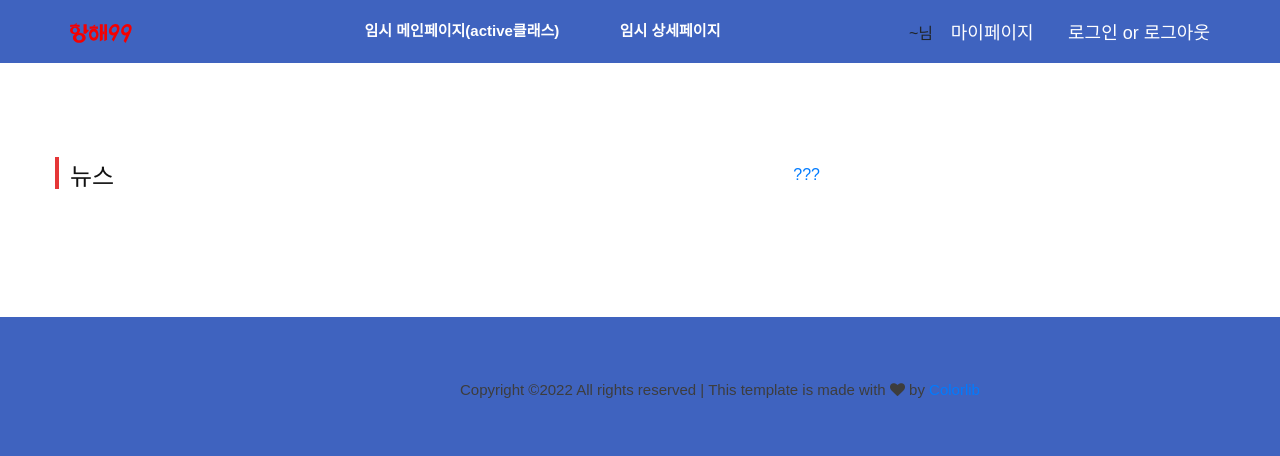
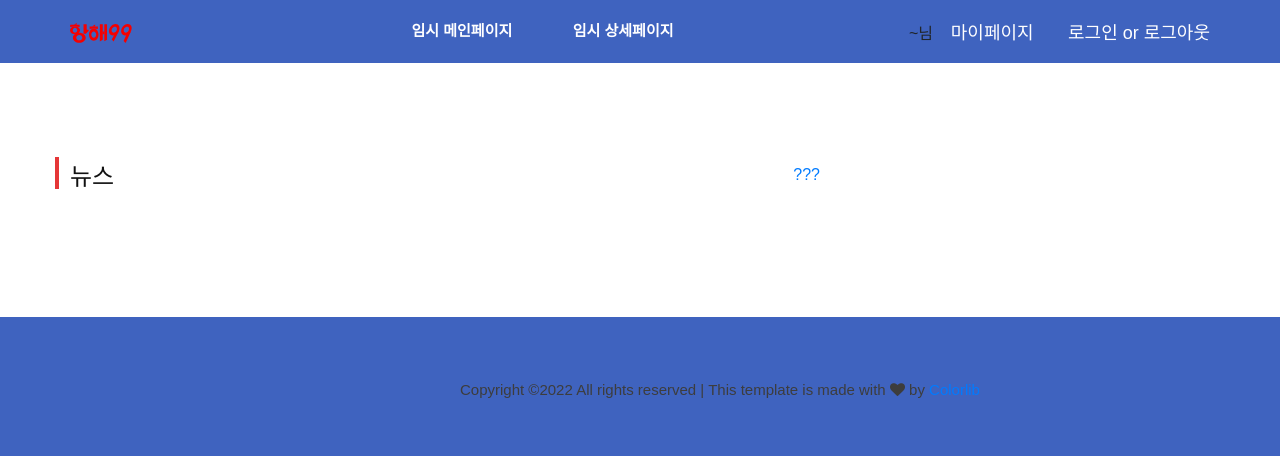
Before and after one commit to jeon9506/WEekly-Book, a Python web app: template templates/index.html in a window 1280 px wide. Shown: the top 456 px of the page. Run offline with Jinja, Linux system fonts and the light colour scheme; the template is opened without the code that fills it, so the values that code supplies are empty.

Commit message:
heesung init setting!

```diff
--- a/templates/detailNews.html
+++ b/templates/detailNews.html
@@ -29,7 +29,7 @@
                 <div class="header__nav">
                     <nav class="header__menu">
                         <ul>
-                            <li><a href="./index.html">임시 메인페이지(active클래스)</a></li>
+                            <li><a href="./index.html">임시 메인페이지</a></li>
                             <li><a href="./detailNews.html">임시 상세페이지</a></li>
                         </ul>
                     </nav>
--- a/templates/index.html
+++ b/templates/index.html
@@ -29,7 +29,7 @@
                 <div class="header__nav">
                     <nav class="header__menu">
                         <ul>
-                            <li><a href="./index.html">임시 메인페이지(active클래스)</a></li>
+                            <li><a href="./index.html">임시 메인페이지</a></li>
                             <li><a href="./detailNews.html">임시 상세페이지</a></li>
                         </ul>
                     </nav>
```
